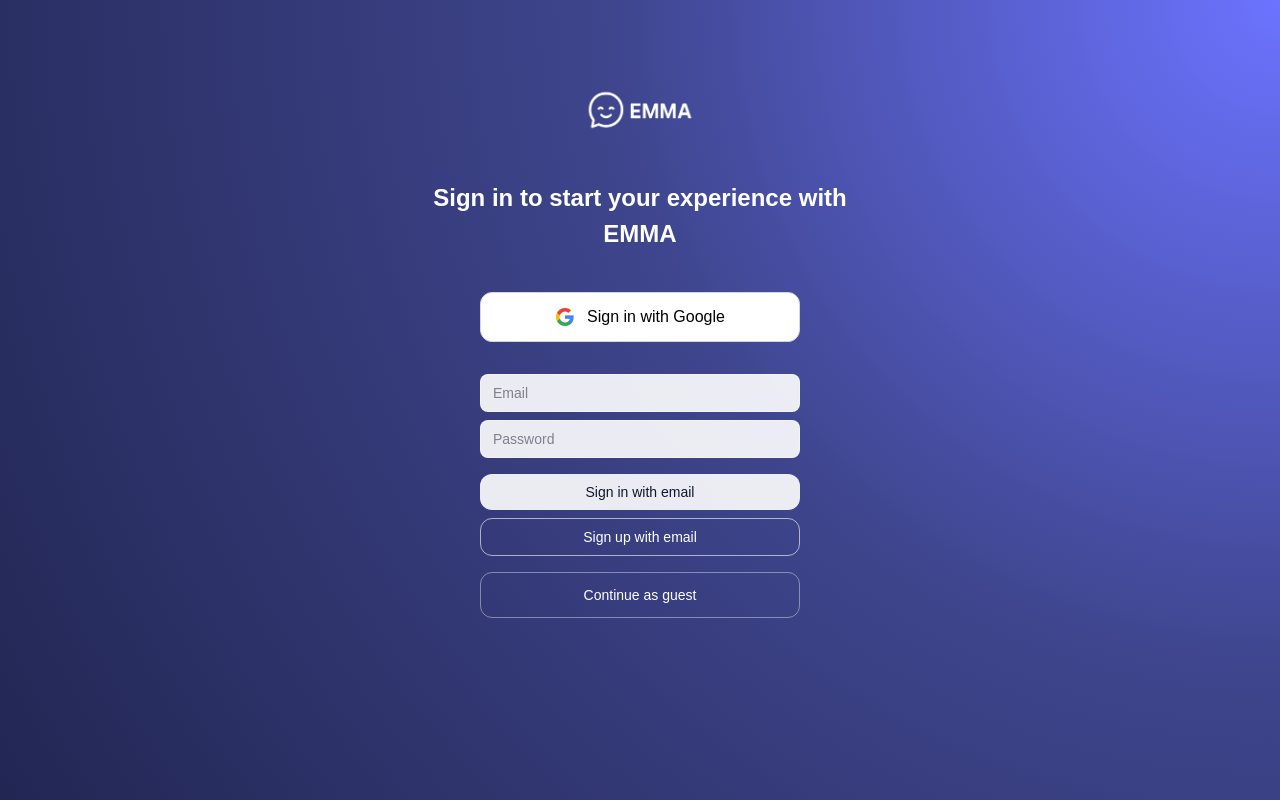
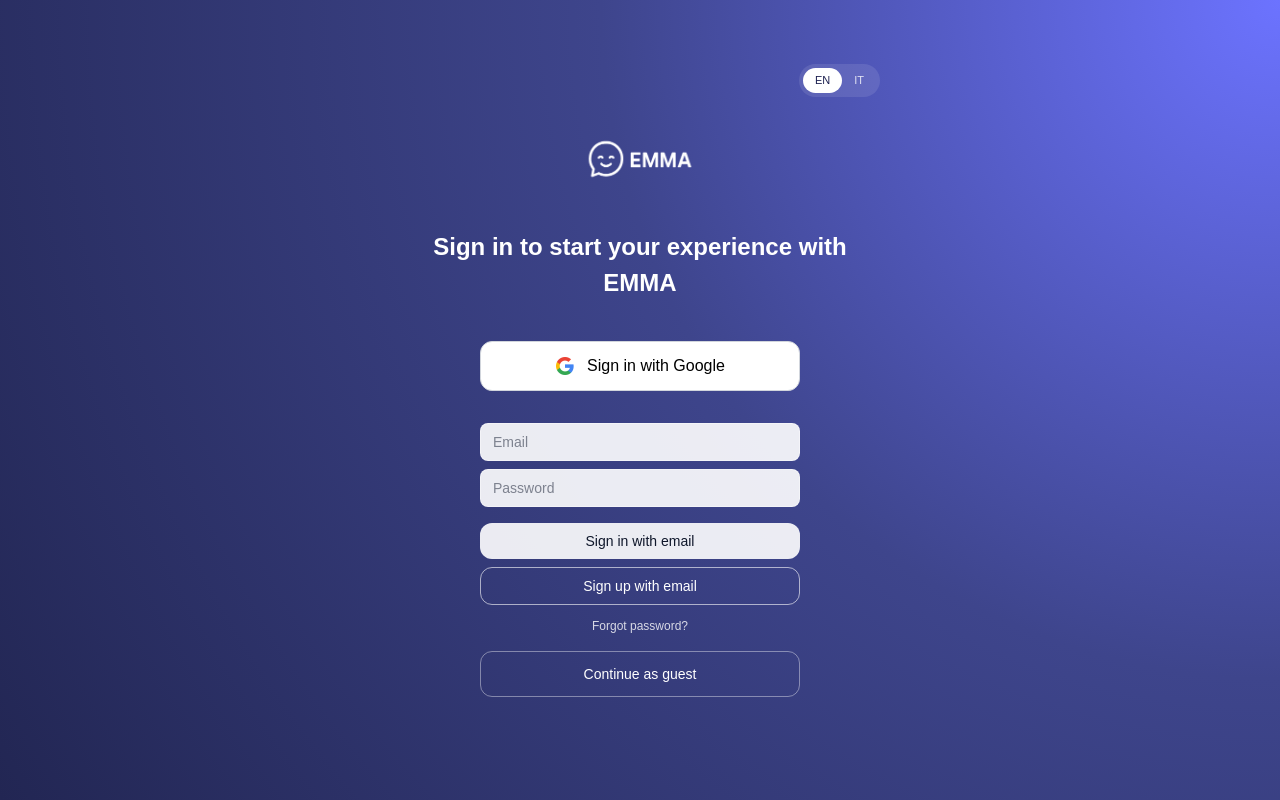
Before and after one commit to thosk92/thomas-site-v2, a Next.js app: page / in a window 1280 px wide. Built offline with nearby package versions, Linux system fonts and the light colour scheme; no server answers; a web font is replaced by a local one.

Commit message:
Add language switcher and forgot-password flow to login page

```diff
--- a/src/app/page.tsx
+++ b/src/app/page.tsx
@@ -7,6 +7,8 @@ import Image from "next/image";
 import GoogleLogo from "../../g-logo.png";
 import EmmaLogoWhite from "../../logo emma bianco .png";
 
+type Lang = "it" | "en";
+
 export default function HomePage() {
   const [user, setUser] = useState<User | null>(null);
   const [loading, setLoading] = useState(true);
@@ -14,6 +16,9 @@ export default function HomePage() {
   const [password, setPassword] = useState("");
   const [authLoading, setAuthLoading] = useState(false);
   const [authError, setAuthError] = useState<string | null>(null);
+  const [signupNotice, setSignupNotice] = useState<string | null>(null);
+  const [resetNotice, setResetNotice] = useState<string | null>(null);
+  const [lang, setLang] = useState<Lang>("en");
 
   useEffect(() => {
     supabase.auth.getSession().then(({ data }) => {
@@ -47,6 +52,30 @@ export default function HomePage() {
         className="mx-auto flex w-full max-w-[480px] flex-col text-center text-white pt-16 pb-10"
         style={{ minHeight: "calc(100vh - 56px)" }}
       >
+        <header className="mb-4 flex items-center justify-end">
+          <div className="inline-flex rounded-full bg-white/10 p-1 text-[11px] font-medium text-white/80">
+            <button
+              type="button"
+              onClick={() => setLang("en")}
+              className={
+                "rounded-full px-3 py-1 transition-colors " +
+                (lang === "en" ? "bg-white text-[#1D2150]" : "text-white/80 hover:bg-white/10")
+              }
+            >
+              EN
+            </button>
+            <button
+              type="button"
+              onClick={() => setLang("it")}
+              className={
+                "rounded-full px-3 py-1 transition-colors " +
+                (lang === "it" ? "bg-white text-[#1D2150]" : "text-white/80 hover:bg-white/10")
+              }
+            >
+              IT
+            </button>
+          </div>
+        </header>
         <main className="flex flex-1 flex-col items-center gap-6 pt-4">
           <Image
             src={EmmaLogoWhite}
@@ -57,7 +86,9 @@ export default function HomePage() {
           />
 
           <h1 className="text-[24px] font-semibold mb-2 text-white">
-            Sign in to start your experience with EMMA
+            {lang === "en"
+              ? "Sign in to start your experience with EMMA"
+              : "Accedi per iniziare la tua esperienza con EMMA"}
           </h1>
 
           <div className="flex flex-col gap-4 w-full max-w-xs mt-2">
@@ -74,7 +105,7 @@ export default function HomePage() {
               }
             >
               <Image src={GoogleLogo} width={20} height={20} alt="Google Logo" />
-              Sign in with Google
+              {lang === "en" ? "Sign in with Google" : "Accedi con Google"}
             </button>
 
             {/* EMAIL / PASSWORD */}
@@ -83,14 +114,14 @@ export default function HomePage() {
                 type="email"
                 value={email}
                 onChange={(e) => setEmail(e.target.value)}
-                placeholder="Email"
+                placeholder={lang === "en" ? "Email" : "Email"}
                 className="w-full rounded-lg px-3 py-2 text-sm text-slate-900 border border-white/40 bg-white/90 focus:outline-none focus:ring-2 focus:ring-indigo-400"
               />
               <input
                 type="password"
                 value={password}
                 onChange={(e) => setPassword(e.target.value)}
-                placeholder="Password"
+                placeholder={lang === "en" ? "Password" : "Password"}
                 className="w-full rounded-lg px-3 py-2 text-sm text-slate-900 border border-white/40 bg-white/90 focus:outline-none focus:ring-2 focus:ring-indigo-400"
               />
 
@@ -100,6 +131,8 @@ export default function HomePage() {
                   className="w-full rounded-xl bg-white/90 text-slate-900 px-4 py-2 text-sm font-medium hover:bg-white disabled:opacity-70 disabled:cursor-not-allowed"
                   onClick={async () => {
                     setAuthError(null);
+                    setSignupNotice(null);
+                    setResetNotice(null);
                     setAuthLoading(true);
                     try {
                       const { error } = await supabase.auth.signInWithPassword({
@@ -114,13 +147,15 @@ export default function HomePage() {
                     }
                   }}
                 >
-                  Sign in with email
+                  {lang === "en" ? "Sign in with email" : "Accedi con email"}
                 </button>
                 <button
                   disabled={authLoading}
                   className="w-full rounded-xl border border-white/60 text-white px-4 py-2 text-sm font-medium hover:bg-white/10 disabled:opacity-70 disabled:cursor-not-allowed"
                   onClick={async () => {
                     setAuthError(null);
+                    setSignupNotice(null);
+                    setResetNotice(null);
                     setAuthLoading(true);
                     try {
                       const { error } = await supabase.auth.signUp({
@@ -129,18 +164,65 @@ export default function HomePage() {
                       });
                       if (error) {
                         setAuthError(error.message);
+                      } else {
+                        setSignupNotice(
+                          lang === "en"
+                            ? "We’ve sent you a verification email. Please check the inbox of the address you used to sign up."
+                            : "Ti abbiamo inviato un'email di verifica. Controlla la casella di posta dell'indirizzo che hai usato per l'iscrizione."
+                        );
                       }
                     } finally {
                       setAuthLoading(false);
                     }
                   }}
                 >
-                  Sign up with email
+                  {lang === "en" ? "Sign up with email" : "Registrati con email"}
+                </button>
+                <button
+                  type="button"
+                  disabled={authLoading}
+                  className="w-full text-[12px] text-white/80 underline-offset-2 hover:underline mt-1 disabled:opacity-70 disabled:cursor-not-allowed"
+                  onClick={async () => {
+                    setAuthError(null);
+                    setSignupNotice(null);
+                    setResetNotice(null);
+                    if (!email) {
+                      setAuthError(
+                        lang === "en"
+                          ? "Please enter your email address to reset your password."
+                          : "Inserisci il tuo indirizzo email per reimpostare la password."
+                      );
+                      return;
+                    }
+                    setAuthLoading(true);
+                    try {
+                      const { error } = await supabase.auth.resetPasswordForEmail(email);
+                      if (error) {
+                        setAuthError(error.message);
+                      } else {
+                        setResetNotice(
+                          lang === "en"
+                            ? "We’ve sent you an email with instructions to reset your password."
+                            : "Ti abbiamo inviato un'email con le istruzioni per reimpostare la password."
+                        );
+                      }
+                    } finally {
+                      setAuthLoading(false);
+                    }
+                  }}
+                >
+                  {lang === "en" ? "Forgot password?" : "Password dimenticata?"}
                 </button>
               </div>
 
               {authError && (
                 <p className="mt-1 text-xs text-red-200">{authError}</p>
+              )}
+              {signupNotice && !authError && (
+                <p className="mt-1 text-xs text-emerald-200">{signupNotice}</p>
+              )}
+              {resetNotice && !authError && (
+                <p className="mt-1 text-xs text-emerald-200">{resetNotice}</p>
               )}
             </div>
 
@@ -151,7 +233,7 @@ export default function HomePage() {
                 window.location.href = "/emma";
               }}
             >
-              Continue as guest
+              {lang === "en" ? "Continue as guest" : "Continua come ospite"}
             </button>
           </div>
         </main>
```
